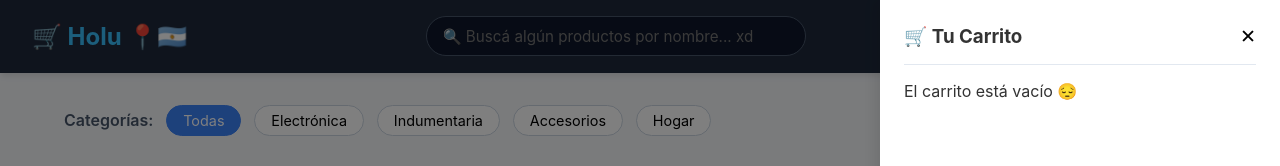
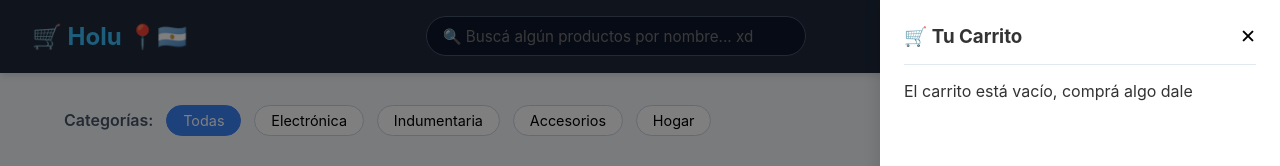
Before and after one commit to neribalbuena/holu-mp-tienda, a React app in the folder frontend/: page / in a window 1280 px wide. Both pictures are taken after a click on the button "Ver Carrito". Shown: the top 166 px of the page. Built offline with nearby package versions, Linux system fonts and the light colour scheme; the HTML template or start-up script is replaced by a standard one.

Commit message:
Improve empty cart message in CartDrawer
Updated the empty cart message for better user engagement.

```diff
--- a/frontend/src/components/CartDrawer.jsx
+++ b/frontend/src/components/CartDrawer.jsx
@@ -1,6 +1,7 @@
 import { useState } from 'react';
+//Función que se comunica con mi backend para pedir el link de pago
 import { crearPreferenciaMercadoPago } from '../services/api';
-
+//recibe props desde app.jsx ⬇️
 export const CartDrawer = ({
   isOpen,
   onClose,
@@ -17,10 +18,11 @@ export const CartDrawer = ({
   // Función para procesar la compra con Mercado Pago
   const handleCheckout = async () => {
     if (cart.length === 0) return;
-
+    //activa el estado de carga
     setLoading(true);
-    // 1. Preparamos el formato que pide el backend
+    // 1. Preparo el formato que pide el backend
     const itemsParaMP = cart.map((item) => ({
+      //transforma el array del carrito en este formato
       title: item.title,
       unit_price: item.price,
       quantity: item.cantidad
@@ -46,7 +48,7 @@ export const CartDrawer = ({
 
         <div className="drawer-body">
           {cart.length === 0 ? (
-            <p className="cart-empty-text">El carrito está vacío 😔</p>
+            <p className="cart-empty-text">El carrito está vacío, comprá algo dale</p>
           ) : (
             cart.map((item) => (
               <div key={item.id} className="cart-item">
```
